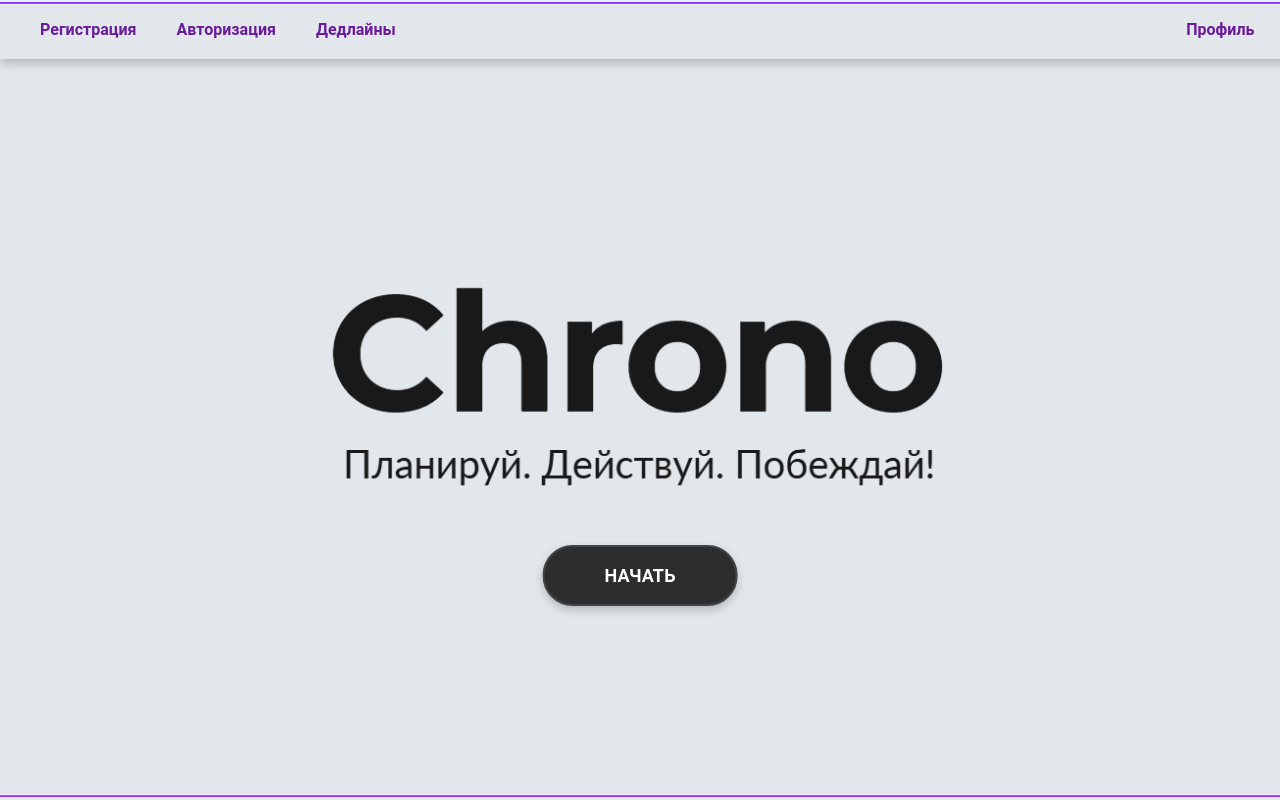
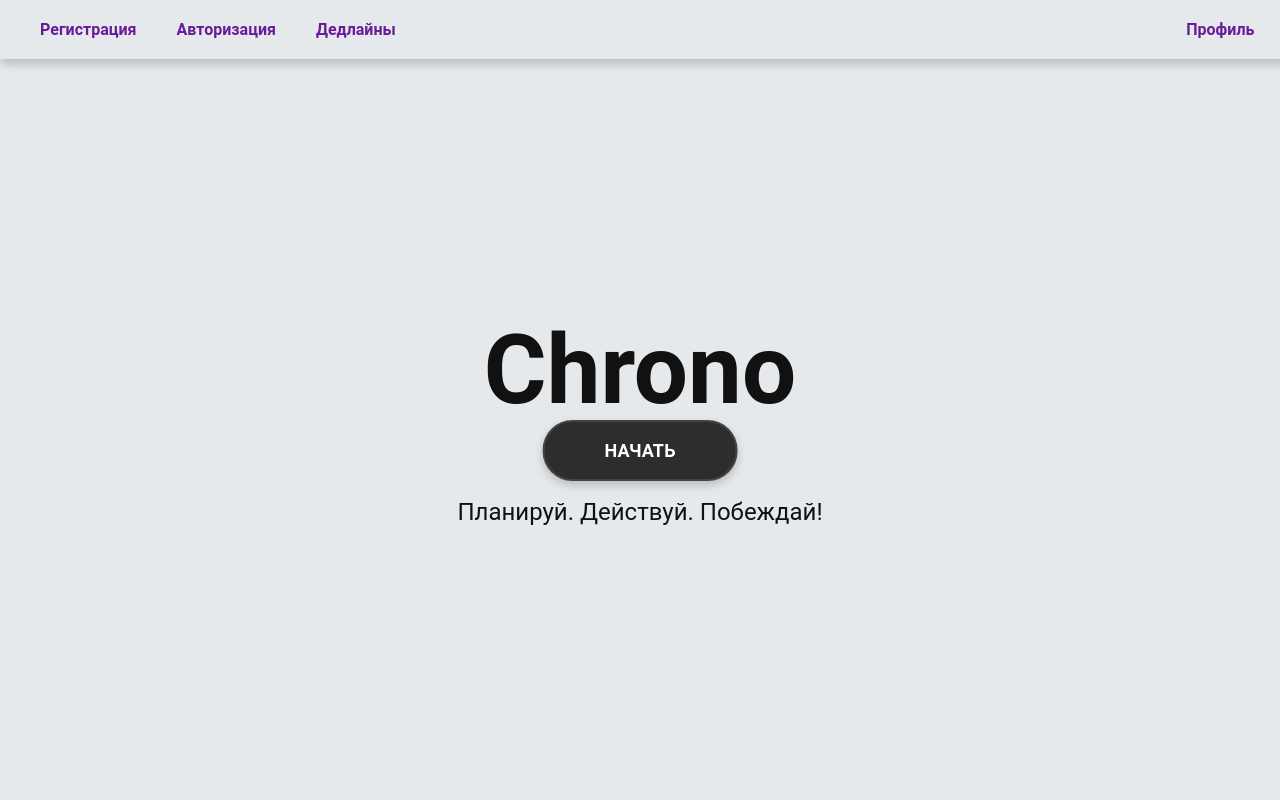
Before and after one commit to SennovE/Chrono, a Vue app in the folder frontend/: page / in a window 1280 px wide. Built offline with nearby package versions, Linux system fonts and the light colour scheme.

Commit message:
statr page

```diff
--- a/frontend/src/pages/profile/components/SettingsButton.vue
+++ b/frontend/src/pages/profile/components/SettingsButton.vue
@@ -7,8 +7,8 @@ const router = useRouter();
 <template>
   <div class="get-started-container_kera">
     <ul>
-      <li @click="router.push({ name: 'Profile Page' })" class="get-started">
-        <b>Настройки</b>
+      <li @click="router.push({ name: 'Login Page' })" class="get-started">
+        <b>Log out</b>
       </li>
     </ul>
   </div>
--- /dev/null
+++ b/frontend/src/pages/start/components/ChronoStart.vue
@@ -0,0 +1,40 @@
+<template>
+    <div class="container2">
+      <h1 class="title">Chrono</h1>
+      <p class="subtitle">Планируй. Действуй. Побеждай!</p>
+    </div>
+  </template>
+
+  <script>
+  </script>
+
+  <style scoped>
+  .container2 {
+    display: flex;
+    flex-direction: column;
+    align-items: center;
+    justify-content: center;
+    height: 100vh;
+    background-color: #e5e9ec;
+  }
+
+  .title {
+    font-size: 6rem;
+    font-weight: bold;
+    color: #111;
+  }
+
+  .subtitle {
+    font-size: 1.5rem;
+    color: #111;
+    margin-top: 0.5rem;
+  }
+  @media (min-width: 768px) {
+  .title {
+    font-size: 6rem;
+  }
+  .subtitle {
+    font-size: 1.5rem;
+  }
+}
+  </style>
--- a/frontend/src/pages/start/components/NavPanel.vue
+++ b/frontend/src/pages/start/components/NavPanel.vue
@@ -78,7 +78,7 @@ const router = useRouter();
   margin-right: 2%;
 }
 
-@media (max-aspect-ratio: 3/2), (max-width: 700px) {
+@media (max-aspect-ratio: 3/2), (max-width: 650px) {
     .top-nav-start {
         font-size: 12px;
     }
--- a/frontend/src/pages/start/components/StartButton.vue
+++ b/frontend/src/pages/start/components/StartButton.vue
@@ -35,7 +35,7 @@ const router = useRouter();
 }
 
 .get-started {
-  margin: 350px 0 0;
+  margin: 100px 0 0;
   background-color: #2d2d2d;
   color: #ffffff;
   border: 2px solid #444444;
--- a/frontend/src/pages/start/index.vue
+++ b/frontend/src/pages/start/index.vue
@@ -2,6 +2,7 @@
 
 import navPanel from "./components/NavPanel.vue"
 import StartButton from "./components/StartButton.vue"
+import ChronoStart from "./components/ChronoStart.vue";
 </script>
 <template>
 
@@ -10,8 +11,14 @@ import StartButton from "./components/StartButton.vue"
     <div class="content">
       <StartButton />
     </div>
+    <div>
+        <ChronoStart />
+    </div>
 
   </div>
+
+
+
 </template>
 
 
@@ -27,10 +34,10 @@ import StartButton from "./components/StartButton.vue"
   font-family: "Roboto", sans-serif;
   color: #333333;
 
-  background-image: url('./../../assets/main2.PNG'); /* Путь к изображению */
-  background-size: cover; /* Масштабирование изображения */
-  background-repeat: no-repeat; /* Отключение повторения */
-  background-position: center; /* Центрирование изображения */
+  background-image: url('./../../assets/main 3.PNG');
+  background-size: cover;
+  background-repeat: no-repeat;
+  background-position: center;
 }
 
 @import "../../components/StyleWhite.css";
@@ -38,7 +45,7 @@ import StartButton from "./components/StartButton.vue"
 @media (max-width: 768px) {
   .start-page {
     background: linear-gradient(to bottom, #f0f0f0, #ffffff);
-    background-image: url('./../../assets/main_mobile_version.PNG');
+    background-image: url('./../../assets/main 3.PNG');
     background-size: contain; /* Чтобы полностью вмещалось */
     background-repeat: no-repeat;
     background-position: center center;
```
Also changed, not shown: frontend/src/assets/main 3.PNG (added).
